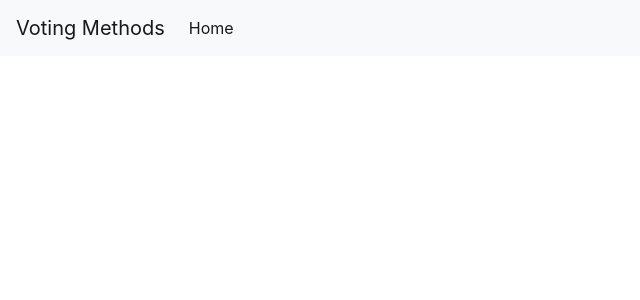
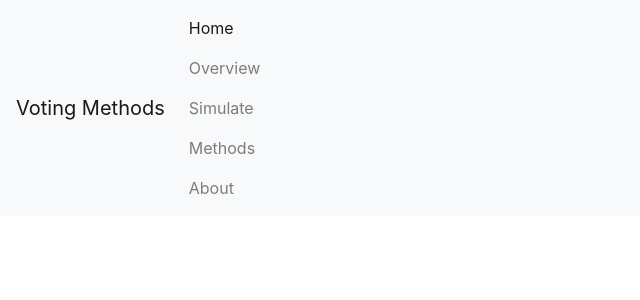
Before and after one commit to mwjkwan/voting-methods, a React (Create React App) app: page / in a window 1280 px wide. Shown: the top 300 px of the page, without its empty margins (0-640 px from the left). Built offline with nearby package versions, Linux system fonts and the light colour scheme.

Commit message:
Set up page links

```diff
--- a/src/App.js
+++ b/src/App.js
@@ -45,7 +45,7 @@ class App extends React.Component {
     return (
       <Router>
         <div className="Page">
-          <Navigation />
+          <NavigationBar />
           {/* <Sidebar leftSidebar={<NavigationBar />}>
             <Switch>
               <Route exact path={`/`} render={() => <PageAbout />} />
--- a/src/components/Navigation.js
+++ b/src/components/Navigation.js
@@ -8,16 +8,40 @@ import { Link } from 'react-router-dom';
 import { BrowserRouter as Router } from 'react-router-dom';
 
 class Navigation extends Component {
+  renderLink(link, path) {
+    const highlight = link.to !== '/' ? path.includes(link.to) : path === '/';
+    return (
+      <div key={link.text} className={'link' + (highlight ? ' Highlight' : '')}>
+        <NavLink tag={RRNavLink} exact to={link.to} activeClassName="active">{link.text}</NavLink>
+      </div>
+    );
+  };
+
+  renderLinks() {
+    const { links, pathname } = this.props;
+
+    const parts = pathname.split('/');
+    const path = '/' + parts[1] + (parts[2] ? '/' + parts[2] : '');
+
+    return (
+      <div className="links">
+        {links.map(link => {
+          return this.renderLink(link, path);
+        })}
+      </div>
+    );
+  }
+
   render() {
     return(
       <div>
         <Router>
           <Navbar bg="light" expand="lg">
-            <Navbar.Brand href="#home">Voting Methods</Navbar.Brand>
+            <Navbar.Brand href="/">Voting Methods</Navbar.Brand>
             <Navbar.Toggle aria-controls="basic-navbar-nav" />
             <Navbar.Collapse id="basic-navbar-nav">
               <Nav className="mr-auto">
-                <NavLink tag={RRNavLink} exact to="/" activeClassName="active">Home</NavLink>
+                {this.renderLinks()}
               </Nav>
             </Navbar.Collapse>
           </Navbar>
--- a/src/pages/NavigationBar.js
+++ b/src/pages/NavigationBar.js
@@ -5,20 +5,36 @@ import { jsx } from '@emotion/core';
 import { withRouter } from 'react-router-dom';
 
 import Navbar from '../components/Navbar';
+import Navigation from '../components/Navigation';
 
 class NavigationBar extends Component {
   render() {
     var links = [
       {
         to: '/',
-        icon: 'home',
         text: 'Home',
+      },
+      {
+        to: '/overview',
+        text: 'Overview',
+      },
+      {
+        to: '/simulate',
+        text: 'Simulate',
+      },
+      {
+        to: '/methods',
+        text: 'Methods',
+      },
+      {
+        to: '/about',
+        text: 'About',
       },
     ];
 
     const { location } = this.props;
 
-    return <Navbar links={links} pathname={location.pathname} />;
+    return <Navigation links={links} pathname={location.pathname} />;
   }
 }
 
```
